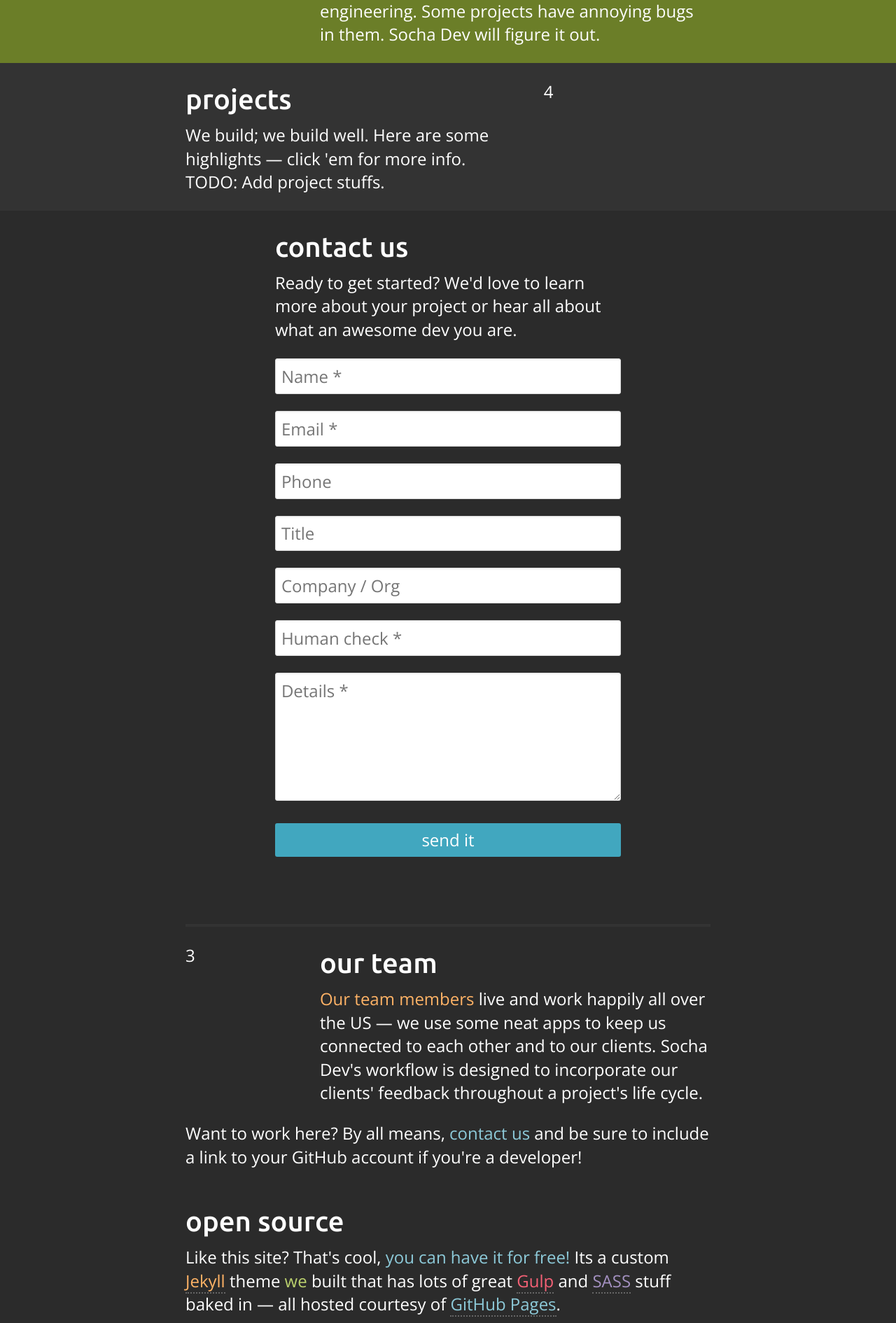
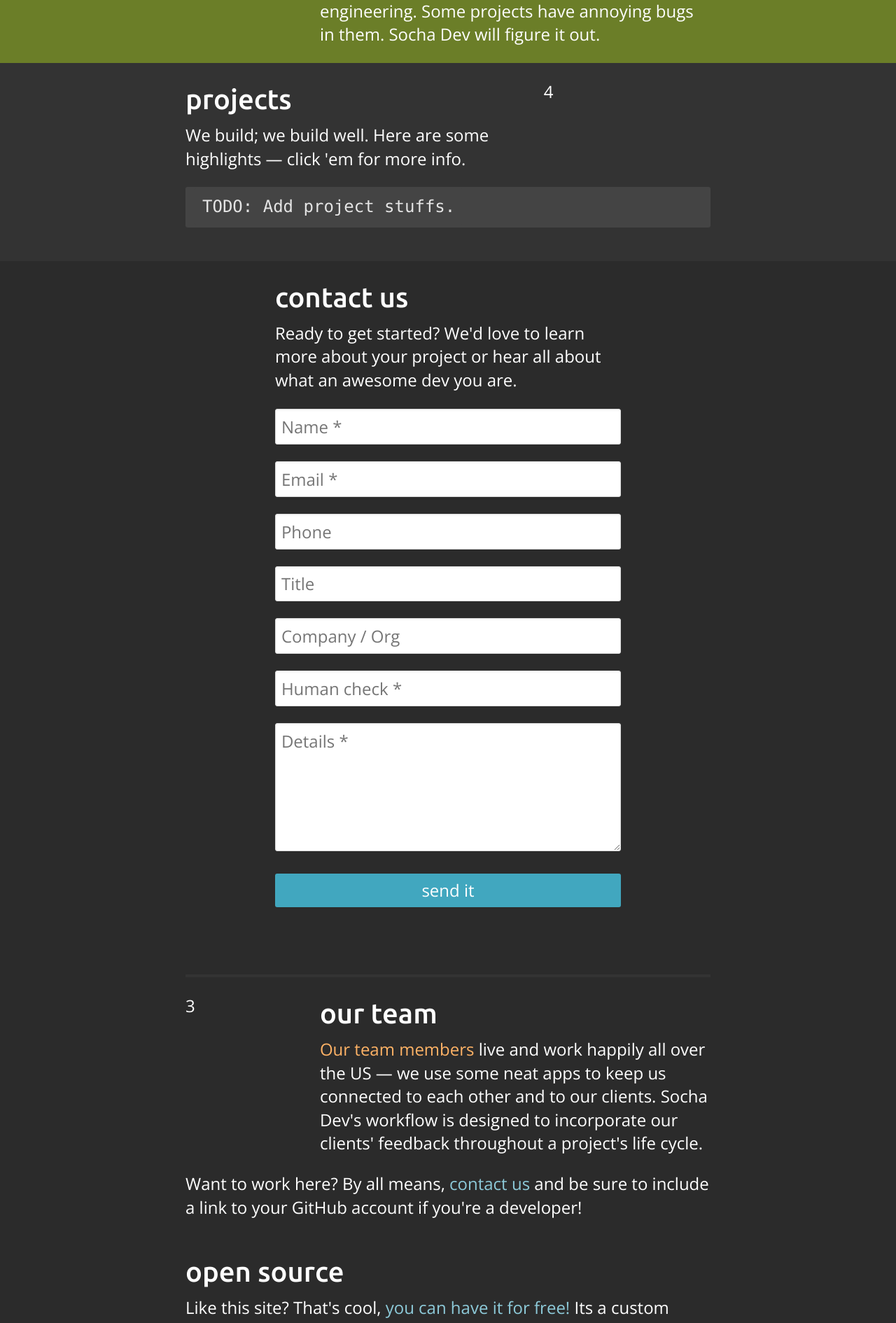
Before and after one commit to SochaDev/sochadev.github.io, a Jekyll site: the page built from index.md, in a window 1280 px wide. Shown: the part 1403-3293 px from the top of the page at 70% size. Built offline with Jekyll 4.4.1, drawn with Linux system fonts in a browser that asks for light colours; nearby versions of some CDN libraries.

Commit message:
Updated code CSS.

```diff
--- a/_includes/projects.html
+++ b/_includes/projects.html
@@ -1 +1 @@
-<p>TODO: Add project stuffs.</p>
+<pre><code>TODO: Add project stuffs.</code></pre>
```
